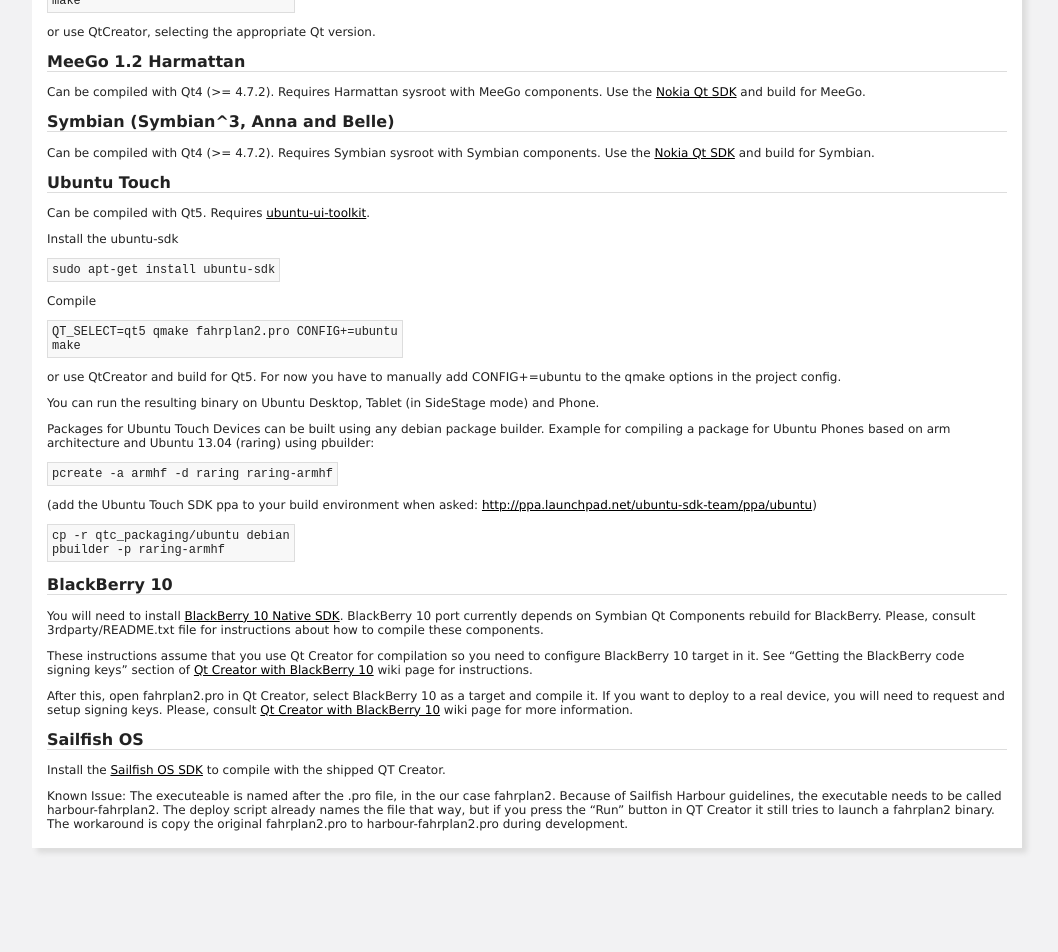
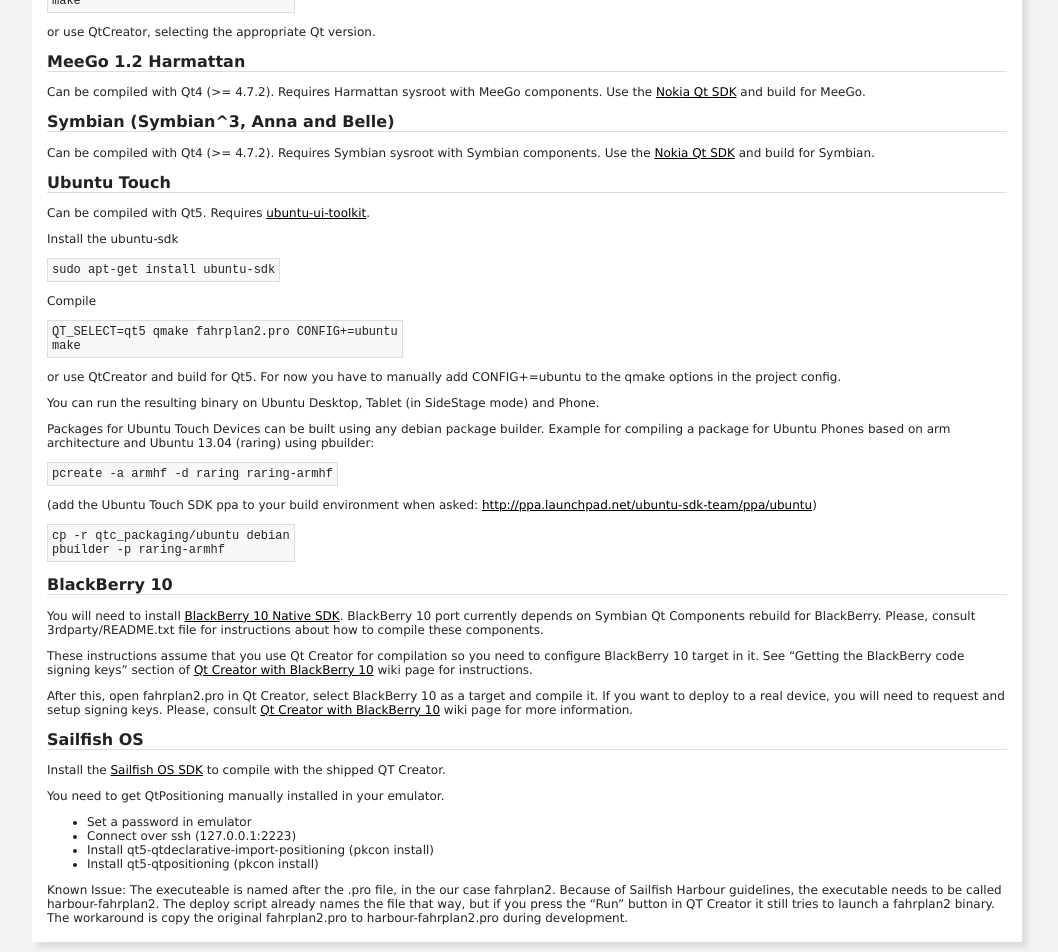
Before and after one commit to smurfy/fahrplan, a Jekyll site: the page built from compile.md, in a window 1280 px wide. Shown: the part 352-1304 px from the top of the page, without its empty margins (113-1171 px from the left). Built offline with Jekyll 4.4.1, drawn with Linux system fonts in a browser that asks for light colours; before the commit the page ends 1210 px from its top, so only the background shows below that.

Commit message:
Added sailfishos qtpositioning info

```diff
--- a/compile.md
+++ b/compile.md
@@ -90,6 +90,13 @@
 
 Install the [Sailfish OS SDK][5] to compile with the shipped QT Creator.
 
+You need to get QtPositioning manually installed in your emulator.
+
+* Set a password in emulator
+* Connect over ssh (127.0.0.1:2223)
+* Install qt5-qtdeclarative-import-positioning (pkcon install)
+* Install qt5-qtpositioning (pkcon install)
+
 Known Issue: The executeable is named after the .pro file, in the
 our case fahrplan2. Because of Sailfish Harbour guidelines, the
 executable needs to be called harbour-fahrplan2. The deploy script already
```
